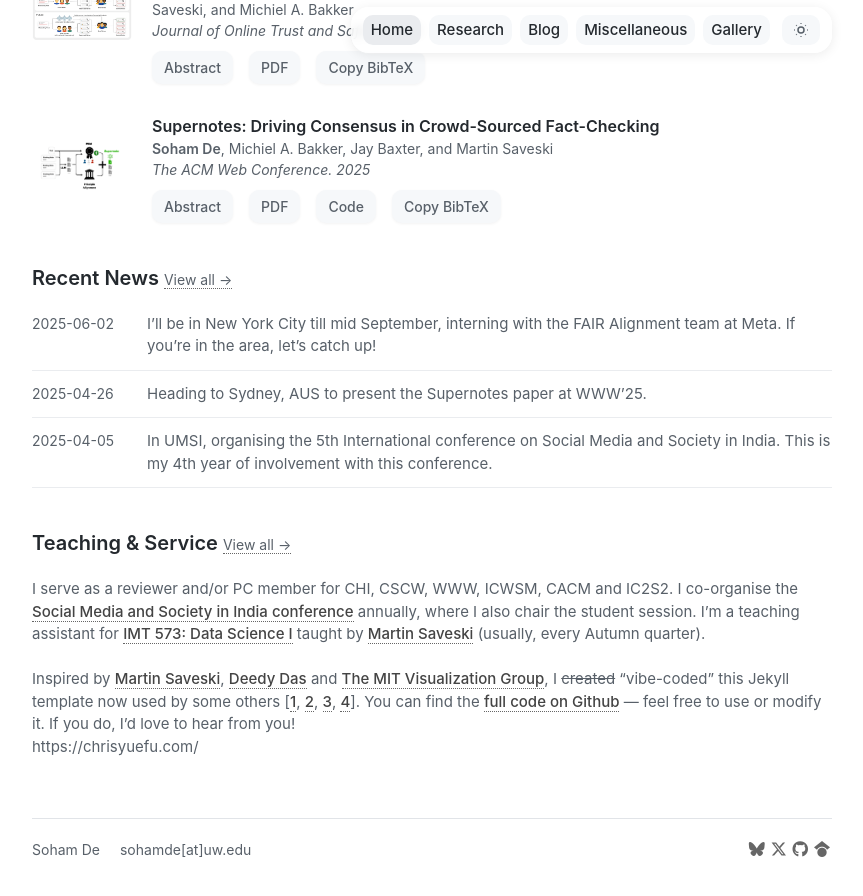
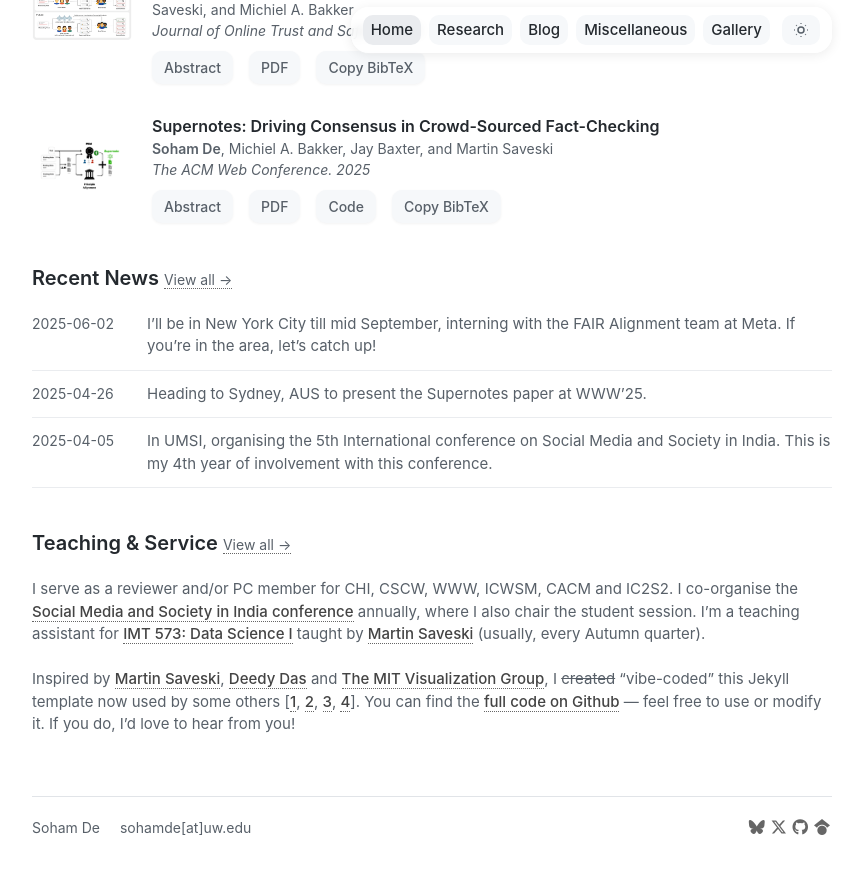
Before and after one commit to actuallysoham/actuallysoham.github.io, a Jekyll site: the page built from index.md, in a window 1280 px wide and 900 px high, scrolled down 769 px. Shown: the top 896 px of the window, without its empty margins (208-1071 px from the left). Built offline with Jekyll 4.4.1, drawn with Linux system fonts in a browser that asks for light colours; nearby versions of some CDN libraries; some of the changed lines change nothing that is shown.

Commit message:
Update index.md

```diff
--- a/index.md
+++ b/index.md
@@ -61,6 +61,3 @@ If you're interested in my research (and even if you aren't) let's chat 💬, ge
 I serve as a reviewer and/or PC member for CHI, CSCW, WWW, ICWSM, CACM and IC2S2. I co-organise the <a href="https://joyojeet.people.si.umich.edu/influencers.htm">Social Media and Society in India conference</a> annually, where I also chair the student session. I'm a teaching assistant for <a href="https://www.washington.edu/students/crscat/imt.html#imt573">IMT 573: Data Science I</a> taught by <a href="https://faculty.washington.edu/msaveski">Martin Saveski</a> (usually, every Autumn quarter). <a href="https://ameliadogan.github.io/"><br/><br/>
 
 Inspired by <a href="https://faculty.washington.edu/msaveski">Martin Saveski</a>, <a href="https://debarghyadas.com/">Deedy Das</a> and <a href="https://vis.csail.mit.edu/">The MIT Visualization Group</a>, I <s>created</s> "vibe-coded" this Jekyll template now used by some others [<a href="https://kduskin.github.io/">1</a>, <a href="https://swapnanilmukherjee.github.io/">2</a>, <a href="https://bhumikamittal.in/">3</a>, <a href="https://chrisyuefu.com/">4</a>]. You can find the <a href="https://github.com/actuallysoham/actuallysoham.github.io">full code on Github</a> — feel free to use or modify it. If you do, I’d love to hear from you!
-
-
-https://chrisyuefu.com/
```
